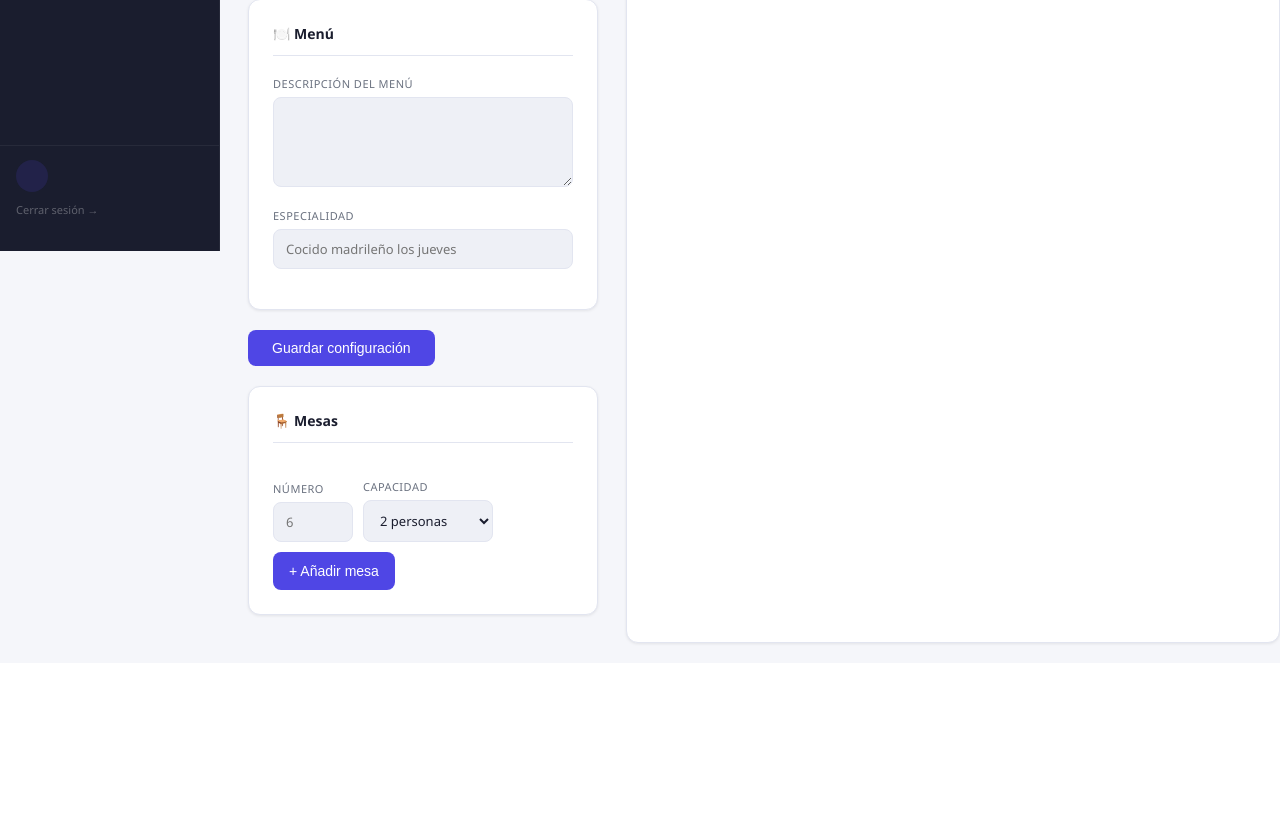
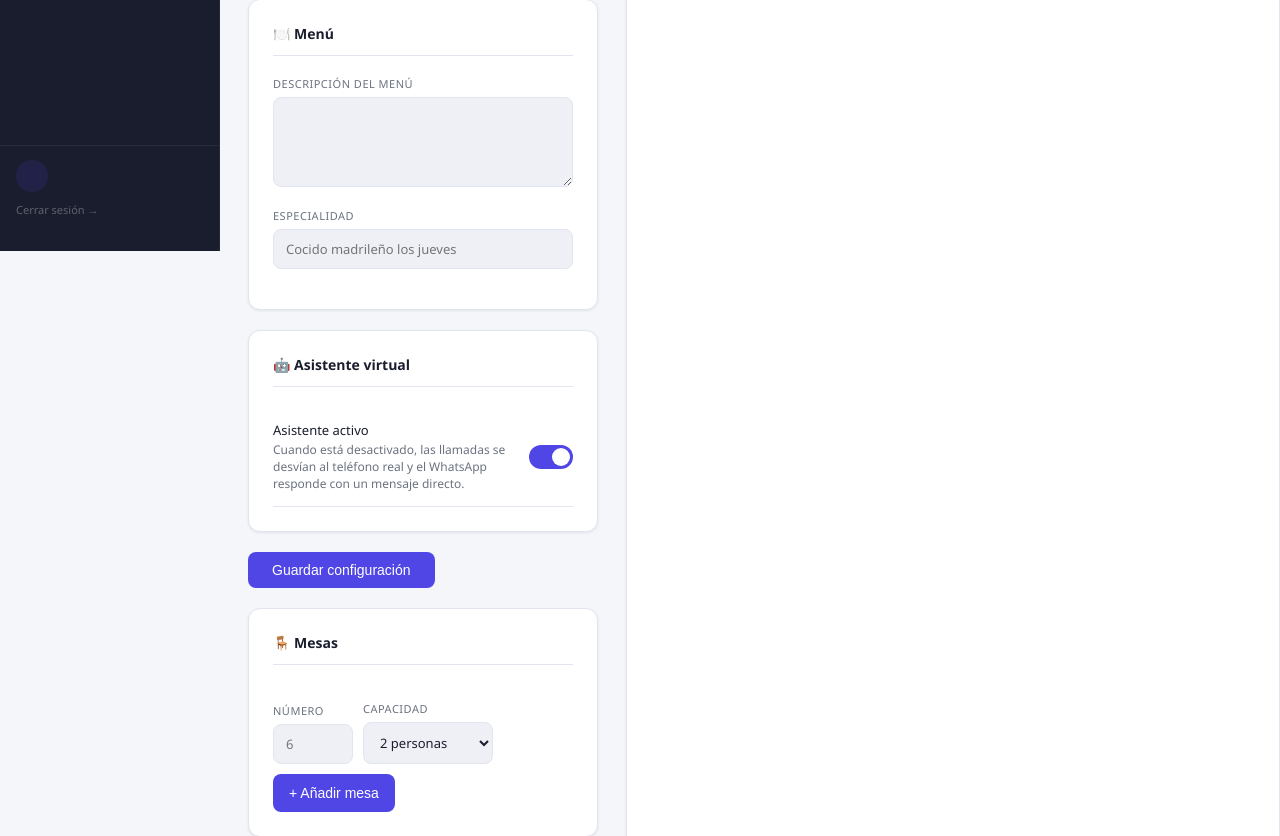
Before and after one commit to galanmireia/reservas-bot, a Node server app: template views/configuracion.ejs in a window 1280 px wide. Shown: the part 549-1385 px from the top of the page. Before the commit the page ends 1194 px from the top, so only its background shows below. Run offline with Node 20, Linux system fonts and the light colour scheme; the template is opened without the code that fills it, so the values that code supplies are empty.

Commit message:
Añadir toggle para activar/desactivar el asistente por restaurante
- Nuevo campo asistente_activo y telefono_desvio en configuracion
- Si asistente desactivado: llamadas se desvían con <Dial> al teléfono real
- Si asistente desactivado: WhatsApp responde con mensaje de atención directa
- Toggle con switch visual en página de configuración
- Campo de teléfono de desvío aparece solo cuando el asistente está desactivado

```diff
--- a/index.js
+++ b/index.js
@@ -721,6 +721,18 @@ app.post('/llamada', async (req, res) => {
     const numeroTwilio = req.body.To || null;
     console.log('Llamada recibida de:', telefono);
 
+    const usuarioId = await obtenerUsuarioPorNumero(numeroTwilio);
+    const config = usuarioId ? await obtenerConfigRestaurante(usuarioId) : null;
+
+    if (config && config.asistente_activo === false && config.telefono_desvio) {
+      const twiml = `<?xml version="1.0" encoding="UTF-8"?>
+<Response>
+  <Dial>${escapeXml(config.telefono_desvio)}</Dial>
+</Response>`;
+      res.type('text/xml');
+      return res.send(twiml);
+    }
+
     const twiml = `<?xml version="1.0" encoding="UTF-8"?>
 <Response>
   <Connect>
@@ -815,6 +827,15 @@ app.post('/whatsapp', async (req, res) => {
     const usuarioId = await obtenerUsuarioPorNumero(numeroTwilio);
     const contexto = await obtenerContextoCliente(from);
     const config = usuarioId ? await obtenerConfigRestaurante(usuarioId) : null;
+
+    if (config && config.asistente_activo === false) {
+      const msgDesvio = config.telefono_desvio
+        ? `Hola, en este momento estamos atendiendo directamente. Puedes llamarnos al ${config.telefono_desvio}.`
+        : 'Hola, en este momento estamos atendiendo directamente. Por favor llámanos.';
+      res.type('text/xml');
+      return res.send(`<?xml version="1.0" encoding="UTF-8"?><Response><Message>${escapeXml(msgDesvio)}</Message></Response>`);
+    }
+
     if (!conversacionesWhatsapp[from]) {
       conversacionesWhatsapp[from] = [{ role: 'system', content: SYSTEM_PROMPT(hoy, contexto, config) }];
     }
@@ -980,17 +1001,18 @@ app.get('/configuracion', requireLogin, async (req, res) => {
 
 app.post('/configuracion', requireLogin, async (req, res) => {
   const usuarioId = req.session.usuario.id;
-  const { restaurante, telefono, direccion, horario, aparcamiento, menu, especialidad } = req.body;
+  const { restaurante, telefono, direccion, horario, aparcamiento, menu, especialidad, telefono_desvio } = req.body;
+  const asistente_activo = req.body.asistente_activo === 'on';
   const existe = await db.query('SELECT * FROM configuracion WHERE usuario_id = $1', [usuarioId]);
   if (existe.rows.length > 0) {
     await db.query(
-      'UPDATE configuracion SET restaurante=$1, telefono=$2, direccion=$3, horario=$4, aparcamiento=$5, menu=$6, especialidad=$7 WHERE usuario_id=$8',
-      [restaurante, telefono, direccion, horario, aparcamiento, menu, especialidad, usuarioId]
+      'UPDATE configuracion SET restaurante=$1, telefono=$2, direccion=$3, horario=$4, aparcamiento=$5, menu=$6, especialidad=$7, asistente_activo=$8, telefono_desvio=$9 WHERE usuario_id=$10',
+      [restaurante, telefono, direccion, horario, aparcamiento, menu, especialidad, asistente_activo, telefono_desvio || null, usuarioId]
     );
   } else {
     await db.query(
-      'INSERT INTO configuracion (usuario_id, restaurante, telefono, direccion, horario, aparcamiento, menu, especialidad) VALUES ($1,$2,$3,$4,$5,$6,$7,$8)',
-      [usuarioId, restaurante, telefono, direccion, horario, aparcamiento, menu, especialidad]
+      'INSERT INTO configuracion (usuario_id, restaurante, telefono, direccion, horario, aparcamiento, menu, especialidad, asistente_activo, telefono_desvio) VALUES ($1,$2,$3,$4,$5,$6,$7,$8,$9,$10)',
+      [usuarioId, restaurante, telefono, direccion, horario, aparcamiento, menu, especialidad, asistente_activo, telefono_desvio || null]
     );
   }
   await db.query('UPDATE usuarios SET restaurante = $1 WHERE id = $2', [restaurante, usuarioId]);
--- a/views/configuracion.ejs
+++ b/views/configuracion.ejs
@@ -63,6 +63,18 @@
     [data-theme="dark"] .btn-del-mesa:hover { background: #2a1015; color: #f87171; border-color: #3a1515; }
     .add-mesa { display: flex; gap: 10px; align-items: flex-end; flex-wrap: wrap; }
     .add-mesa .campo { margin: 0; }
+    .toggle-row { display: flex; align-items: center; justify-content: space-between; padding: 14px 0; border-bottom: 1px solid var(--border); }
+    .toggle-row:last-child { border-bottom: none; }
+    .toggle-label { font-size: 13px; font-weight: 500; }
+    .toggle-desc { font-size: 12px; color: var(--text2); margin-top: 2px; }
+    .switch { position: relative; display: inline-block; width: 44px; height: 24px; flex-shrink: 0; }
+    .switch input { opacity: 0; width: 0; height: 0; }
+    .slider { position: absolute; cursor: pointer; inset: 0; background: var(--border); border-radius: 24px; transition: .2s; }
+    .slider:before { position: absolute; content: ""; height: 18px; width: 18px; left: 3px; bottom: 3px; background: white; border-radius: 50%; transition: .2s; }
+    input:checked + .slider { background: var(--accent); }
+    input:checked + .slider:before { transform: translateX(20px); }
+    .desvio-field { margin-top: 16px; display: none; }
+    .desvio-field.visible { display: block; }
   </style>
 </head>
 <body>
@@ -146,6 +158,26 @@
         <div class="campo">
           <label>Especialidad</label>
           <input type="text" name="especialidad" value="<%= config.especialidad || '' %>" placeholder="Cocido madrileño los jueves">
+        </div>
+      </div>
+
+      <div class="seccion">
+        <div class="seccion-title">🤖 Asistente virtual</div>
+        <div class="toggle-row">
+          <div>
+            <div class="toggle-label">Asistente activo</div>
+            <div class="toggle-desc">Cuando está desactivado, las llamadas se desvían al teléfono real y el WhatsApp responde con un mensaje directo.</div>
+          </div>
+          <label class="switch">
+            <input type="checkbox" name="asistente_activo" id="asistenteToggle" <%= (config.asistente_activo !== false) ? 'checked' : '' %> onchange="toggleDesvio()">
+            <span class="slider"></span>
+          </label>
+        </div>
+        <div class="desvio-field <%= (config.asistente_activo === false) ? 'visible' : '' %>" id="desvioField">
+          <div class="campo" style="margin-bottom:0;">
+            <label>Teléfono de desvío</label>
+            <input type="text" name="telefono_desvio" value="<%= config.telefono_desvio || '' %>" placeholder="+34 910 000 000">
+          </div>
         </div>
       </div>
 
@@ -257,6 +289,10 @@
       localStorage.setItem('theme', next);
       document.getElementById('themeBtn').textContent = next === 'dark' ? '☀️' : '🌙';
     }
+    function toggleDesvio() {
+      const activo = document.getElementById('asistenteToggle').checked;
+      document.getElementById('desvioField').classList.toggle('visible', !activo);
+    }
     function actualizarFormCierre() {
       const tipo = document.getElementById('tipoCierre').value;
       document.getElementById('campoDia').style.display = tipo === 'semana' ? 'flex' : 'none';
```
